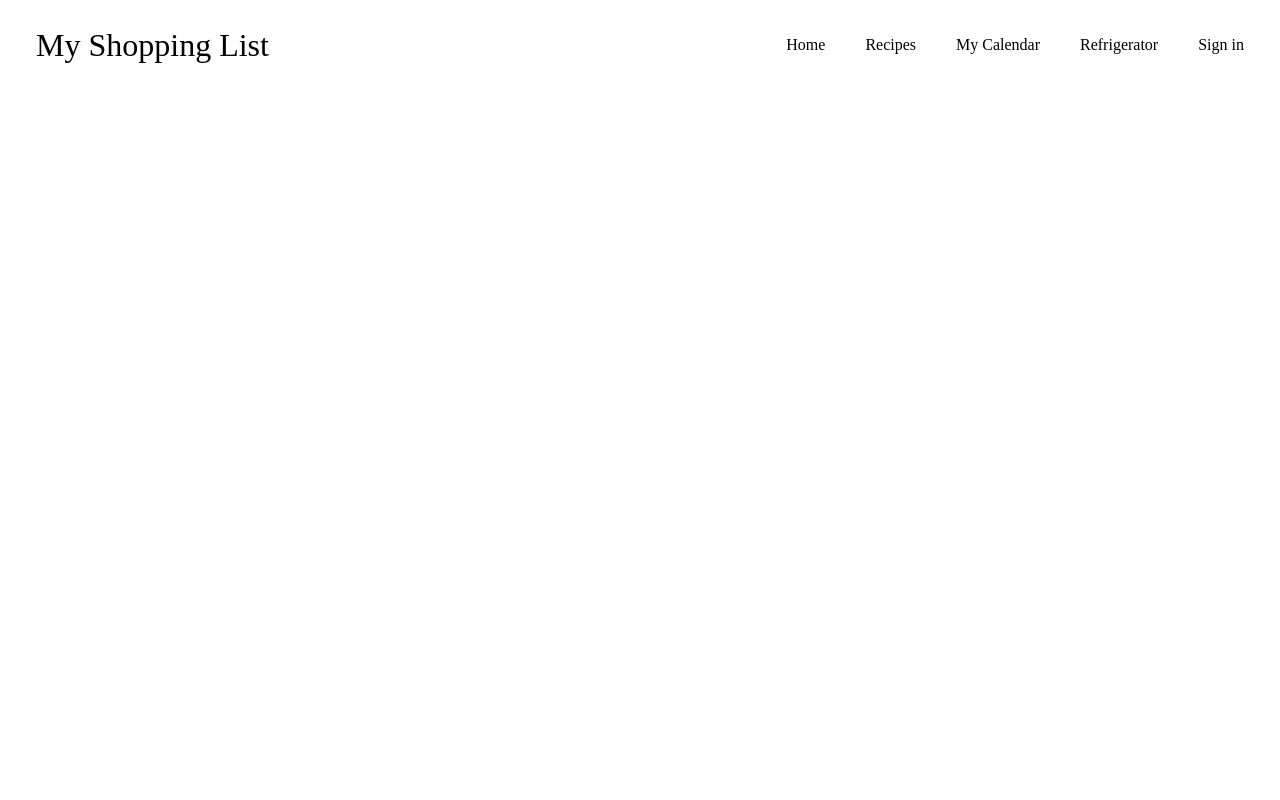
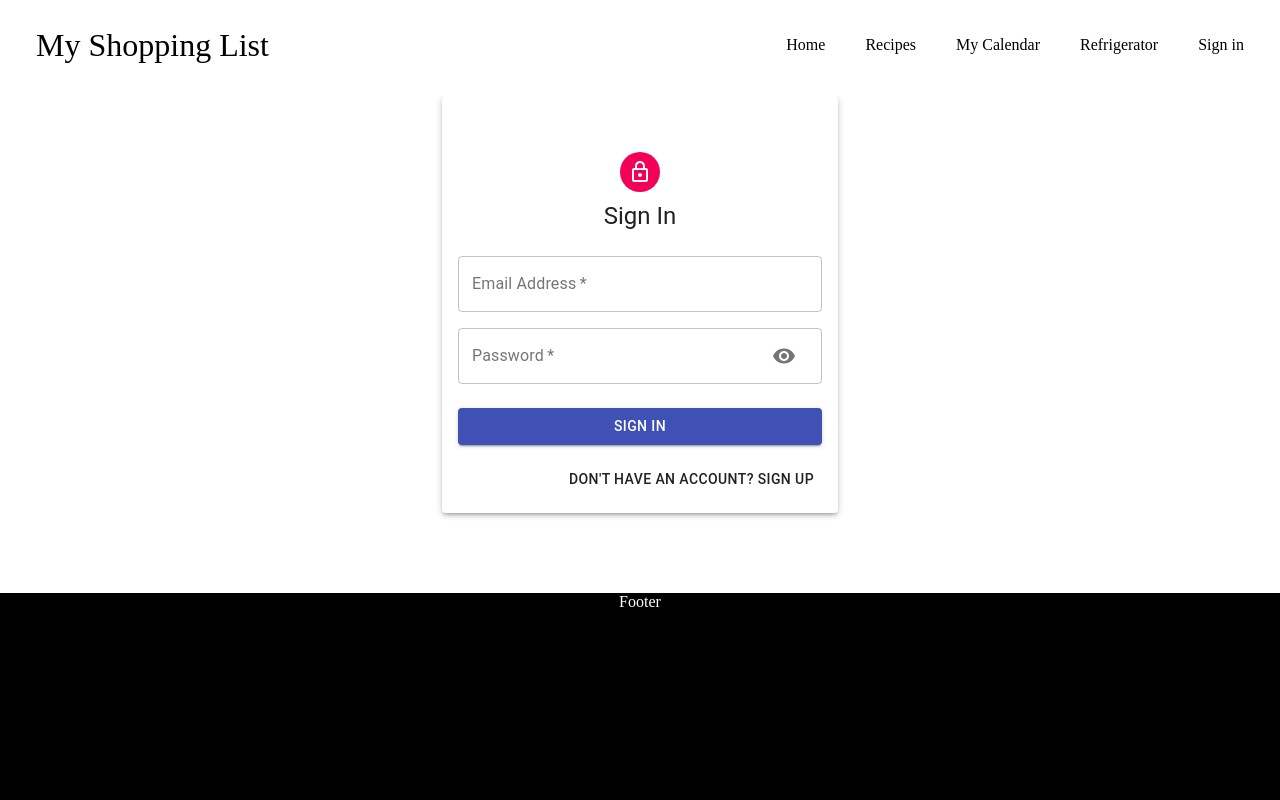
Before and after one commit to maplbop135/myShoppingList, a React (Create React App) app in the folder client/: page /auth in a window 1280 px wide. Shown: the top 800 px of the page. Built offline with nearby package versions, Linux system fonts and the light colour scheme; no server answers.

Commit message:
Make auth form

```diff
--- a/client/src/App.js
+++ b/client/src/App.js
@@ -6,7 +6,7 @@
 import RecipesPage from './components/RecipesPage';
 import Mycalendar from './components/Mycalendar';
 import Refrigerator from './components/Refrigerator';
-import Auth from './components/Auth';
+import Auth from './components/Auth/Auth';
 import { useDispatch } from 'react-redux';
 
 import { getRecipes } from './actions/recipes'
--- a/client/src/components/Auth.js
+++ /dev/null
@@ -1,9 +0,0 @@
-export default function Auth(){
-    const state = null;
-
-    return (<>
-      <div className="container">
-          Auth
-      </div>
-  </>);
-  }
--- /dev/null
+++ b/client/src/components/Auth/Auth.js
@@ -0,0 +1,60 @@
+import React, { useState } from 'react';
+import { Avatar, TextField, Button, Paper, Grid, Typography, Container } from '@material-ui/core';
+import LockOutlinedIcon from '@material-ui/icons/LockOutlined'
+import Input from './Input';
+
+import useStyles from './styles';
+
+export default function Auth(){
+    const classes = useStyles();
+    const [showPassword, setShowPassword] = useState(false);
+    const [isSignup, setIsSignup] = useState(false);
+
+    const handleSubmit = () => {
+
+    };
+
+    const handleChange = () => {
+
+    };
+
+    const handleShowPassword = () => setShowPassword((prevShowPassword) => !prevShowPassword);
+    const switchMode = () => {
+        setIsSignup((prevIsSignup) => !prevIsSignup);
+    }
+
+    return (
+        <Container component="main" maxWidth="xs">
+            <div className={classes.spacing} />
+            <Paper className={classes.paper} elevation={3}>
+                <Avatar className={classes.avatar}>
+                    <LockOutlinedIcon />
+                </Avatar>
+                <Typography variant="h5">{isSignup ? 'Sign Up' : 'Sign In'}</Typography>
+                <form className={classes.form} onSubmit={handleSubmit}>
+                    <Grid container spacing={2}>
+                        {isSignup && (
+                            <>
+                                <Input name="firstName" label="First Name" handleChange={handleChange} autoFocus half />
+                                <Input name="lastName" label="Last Name" handleChange={handleChange} half />
+                            </>
+                        )}
+                    <Input name="email" label="Email Address" handleChange={handleChange} type="email" />
+                    <Input name="password" label="Password" handleChange={handleChange} type={showPassword ? "text" : "password"} handleShowPassword={handleShowPassword} />
+                    { isSignup && <Input name="confirmPassword" label="Repeat Password" handleChange={handleChange} type="password" /> }
+                    </Grid>
+                    <Button type="submit" fullWidth variant="contained" color="primary" className={classes.submit}>
+                        { isSignup ? 'Sign Up' : 'Sign in' }
+                    </Button>
+                    <Grid container justify="flex-end">
+                        <Grid item>
+                            <Button onClick={switchMode}>
+                                { isSignup ? 'Already have an account? Sign In' : "Don't have an account? Sign Up" }
+                            </Button>
+                        </Grid>
+                    </Grid>
+                </form>
+            </Paper>
+        </Container>
+    );
+  }
--- /dev/null
+++ b/client/src/components/Auth/Input.js
@@ -0,0 +1,34 @@
+import React from 'react';
+import { TextField, Grid, InputAdornment, IconButton } from '@material-ui/core';
+
+import Visibility from '@material-ui/icons/Visibility';
+import VisibilityOff from '@material-ui/icons/VisibilityOff';
+
+const Input = ({ name, half, handleChange, label, autoFocus, type, handleShowPassword }) => {
+    return (
+        <Grid item xs={12} sm={half ? 6 : 12}>
+            <TextField
+                name={name}
+                onChange={handleChange}
+                variant="outlined"
+                required
+                fullWidth
+                label={label}
+                autoFocus={autoFocus}
+                type={type}
+                InputProps={name === 'password' && {
+                    endAdornment: (
+                        <InputAdornment position="end">
+                            <IconButton onClick={handleShowPassword}>
+                                {type === "password" ? <Visibility /> : <VisibilityOff />}
+                            </IconButton>
+                        </InputAdornment>
+                    ),
+                }}
+            />
+
+        </Grid>
+    )
+}
+
+export default Input;
--- /dev/null
+++ b/client/src/components/Auth/styles.js
@@ -0,0 +1,33 @@
+import { makeStyles } from '@material-ui/core/styles';
+
+export default makeStyles((theme) => ({
+  spacing: {
+    paddingTop: theme.spacing(12)
+  },
+  paper: {
+    paddingTop: theme.spacing(6),
+    display: 'flex',
+    flexDirection: 'column',
+    alignItems: 'center',
+    padding: theme.spacing(2),
+  },
+  root: {
+    '& .MuiTextField-root': {
+      margin: theme.spacing(1),
+    },
+  },
+  avatar: {
+    margin: theme.spacing(1),
+    backgroundColor: theme.palette.secondary.main,
+  },
+  form: {
+    width: '100%', // Fix IE 11 issue.
+    marginTop: theme.spacing(3),
+  },
+  submit: {
+    margin: theme.spacing(3, 0, 2),
+  },
+  googleButton: {
+    marginBottom: theme.spacing(2),
+  },
+}));
```
